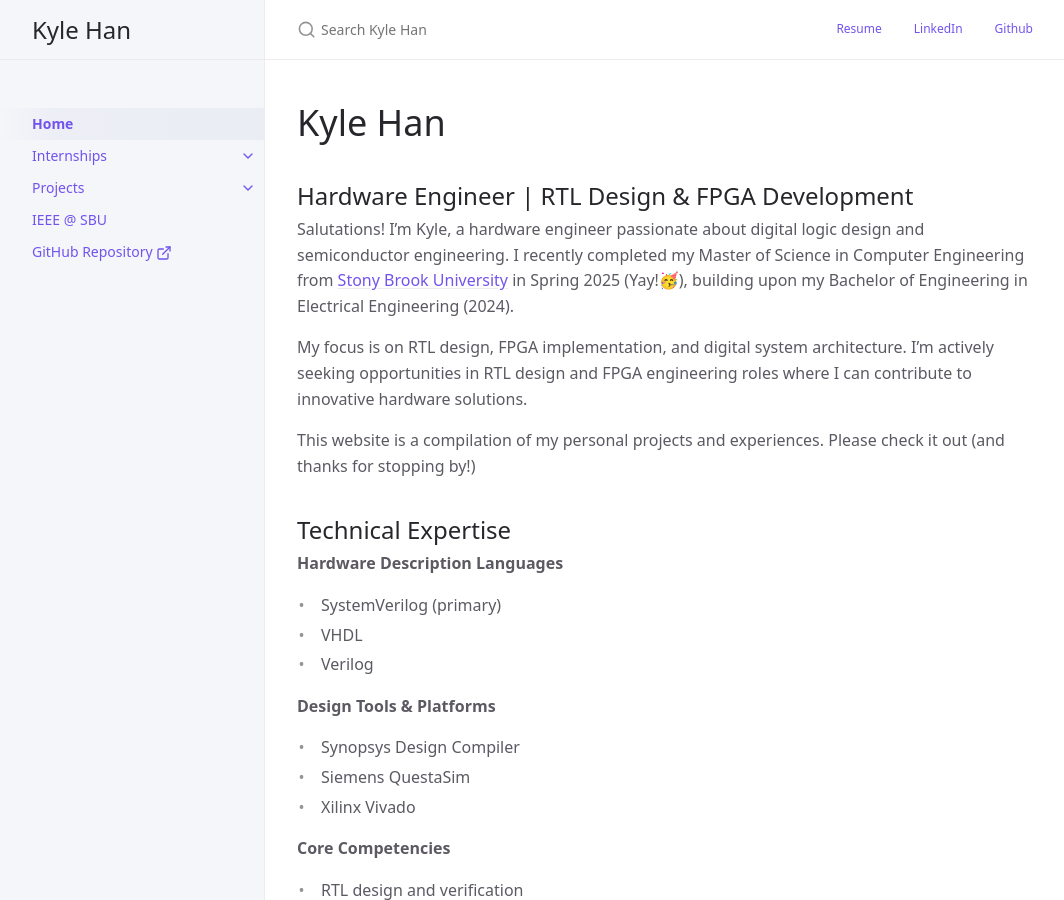
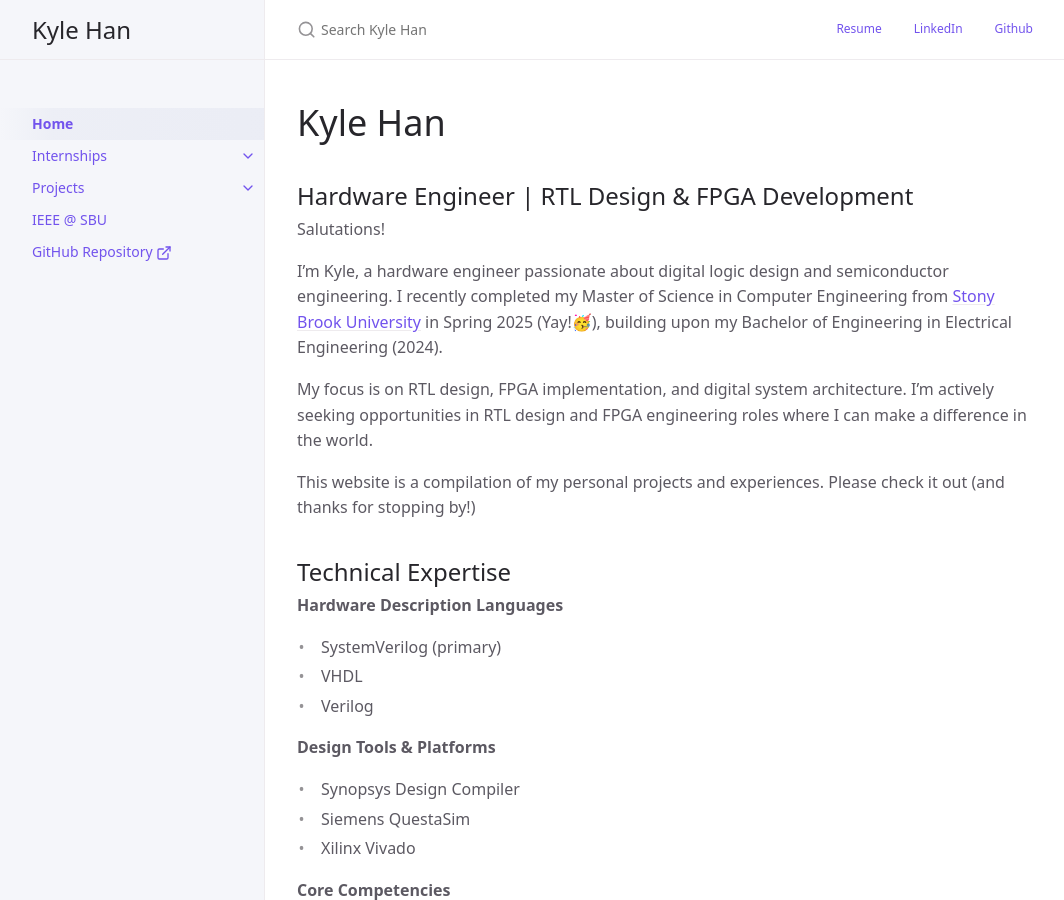
Before and after one commit to Kyleh2420/kyleh2420.github.io, a Jekyll site: the page built from index.md, in a window 1280 px wide and 900 px high. Shown: the whole window, without its empty margins (107-1171 px from the left). Built offline with Jekyll 4.4.1, drawn with Linux system fonts in a browser that asks for light colours; some of the changed text lies outside the part shown.

Commit message:
Small changes

```diff
--- a/index.md
+++ b/index.md
@@ -8,9 +8,11 @@ permalink: /
 # Kyle Han
 ## Hardware Engineer | RTL Design & FPGA Development
 
-Salutations! I'm Kyle, a hardware engineer passionate about digital logic design and semiconductor engineering. I recently completed my Master of Science in Computer Engineering from [Stony Brook University](https://www.stonybrook.edu/) in Spring 2025 (Yay!🥳), building upon my Bachelor of Engineering in Electrical Engineering (2024).
+Salutations!
 
-My focus is on RTL design, FPGA implementation, and digital system architecture. I'm actively seeking opportunities in RTL design and FPGA engineering roles where I can contribute to innovative hardware solutions.
+I'm Kyle, a hardware engineer passionate about digital logic design and semiconductor engineering. I recently completed my Master of Science in Computer Engineering from [Stony Brook University](https://www.stonybrook.edu/) in Spring 2025 (Yay!🥳), building upon my Bachelor of Engineering in Electrical Engineering (2024).
+
+My focus is on RTL design, FPGA implementation, and digital system architecture. I'm actively seeking opportunities in RTL design and FPGA engineering roles where I can make a difference in the world.
 
 This website is a compilation of my personal projects and experiences. Please check it out (and thanks for stopping by!)
 
@@ -60,6 +62,13 @@ I'm always interested in discussing hardware engineering opportunities, technica
 [GitHub](https://github.com/Kyleh2420/){: .btn .btn-outline .mr-2 }
 [LinkedIn](https://www.linkedin.com/in/kyleh2420/){: .btn .btn-outline .mr-2 }
 [Email](mailto:kyleh2420@gmail.com){: .btn .btn-outline .mr-2 }
+
+---
+<object data="https://kyleh2420.github.io/assets/pdf/Kyle%20Han%20Resume.pdf" type="application/pdf" width="700px" height="700px">
+    <embed src="https://kyleh2420.github.io/assets/pdf/Kyle%20Han%20Resume.pdf">
+        <p>This browser does not support PDFs. Please download the PDF to view it: <a href="https://kyleh2420.github.io/assets/pdf/Kyle%20Han%20Resume.pdf">Download PDF</a>.</p>
+    </embed>
+</object>
 ---
 
 ## GitHub Activity
```
